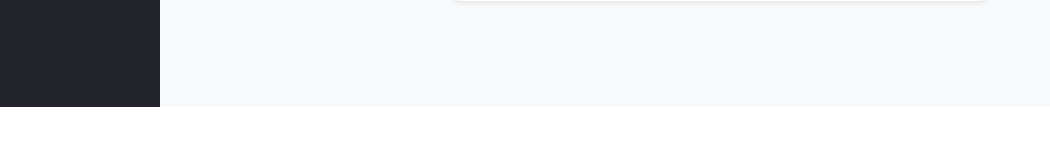
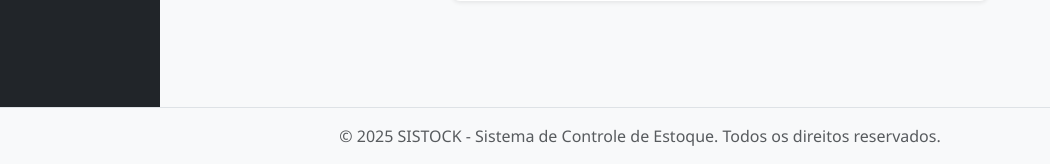
Before and after one commit to mateus-s-a/SISTOCK, a Django app: page /accounts/register/ in a window 1280 px wide. Shown: the part 693-857 px from the top of the page, without its empty margins (0-1050 px from the left). Before the commit the page ends 800 px from the top, so only its background shows below. Run offline with Django 5.2, Linux system fonts and the light colour scheme; some libraries are stand-ins or nearby versions.

Commit message:
feat(templates): Cria o arquivo footer e inclui no base #5

```diff
--- a/templates/base.html
+++ b/templates/base.html
@@ -46,6 +46,9 @@
         </div>
     </div>
 
+    <!-- Footer -->
+    {% include 'includes/footer.html' %}
+
     <!-- Bootstrap JS -->
     <script src="https://cdn.jsdelivr.net/npm/bootstrap@5.3.0/dist/js/bootstrap.bundle.min.js"></script>
 
--- /dev/null
+++ b/templates/includes/footer.html
@@ -0,0 +1,9 @@
+{% load static %}
+
+<footer class="footer mt-auto py-3 bg-light border-top">
+    <div class="container text-center">
+        <span class="text-muted">
+            &copy; {% now "Y" %} SISTOCK - Sistema de Controle de Estoque. Todos os direitos reservados.
+        </span>
+    </div>
+</footer>
```
